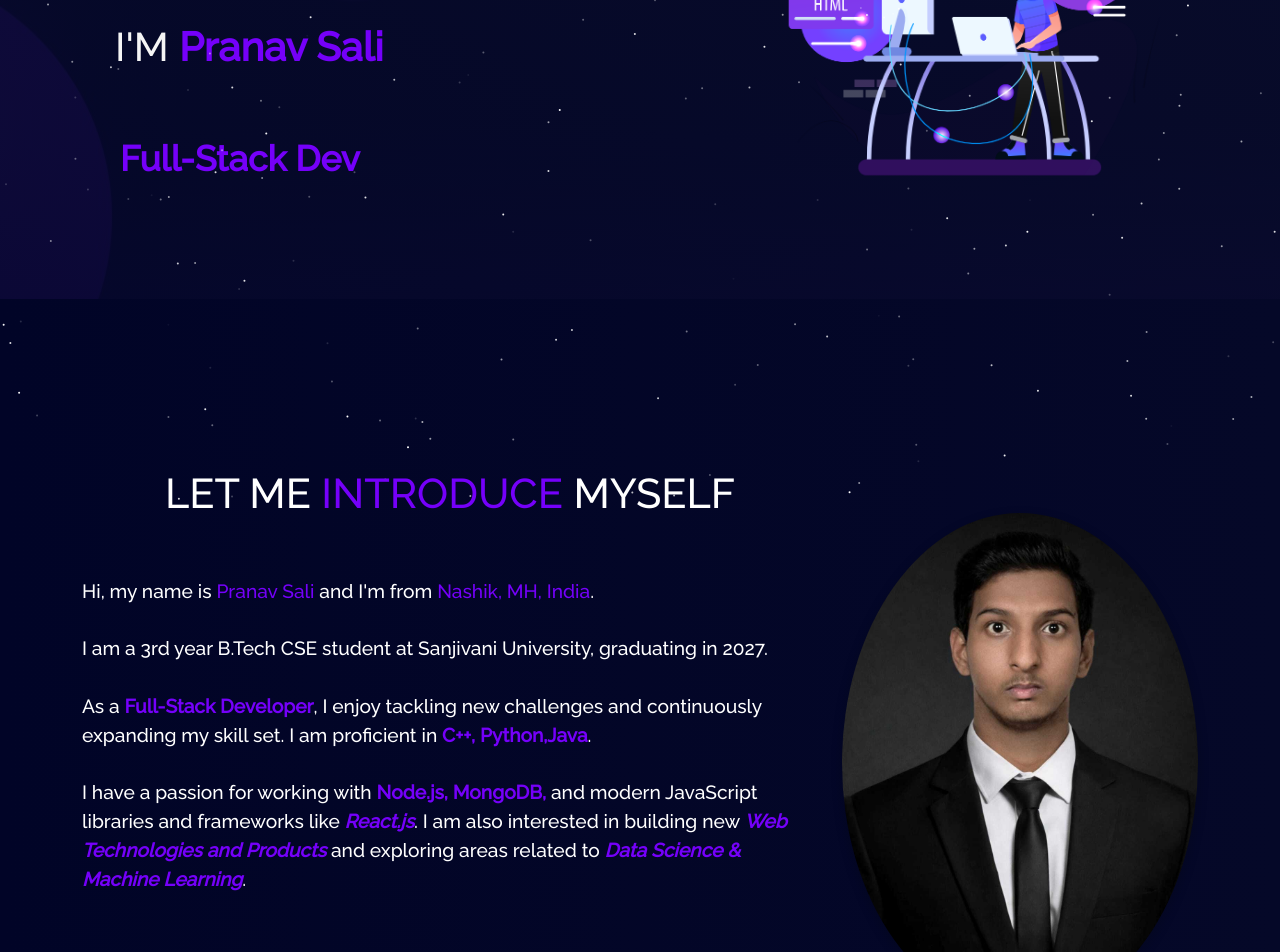
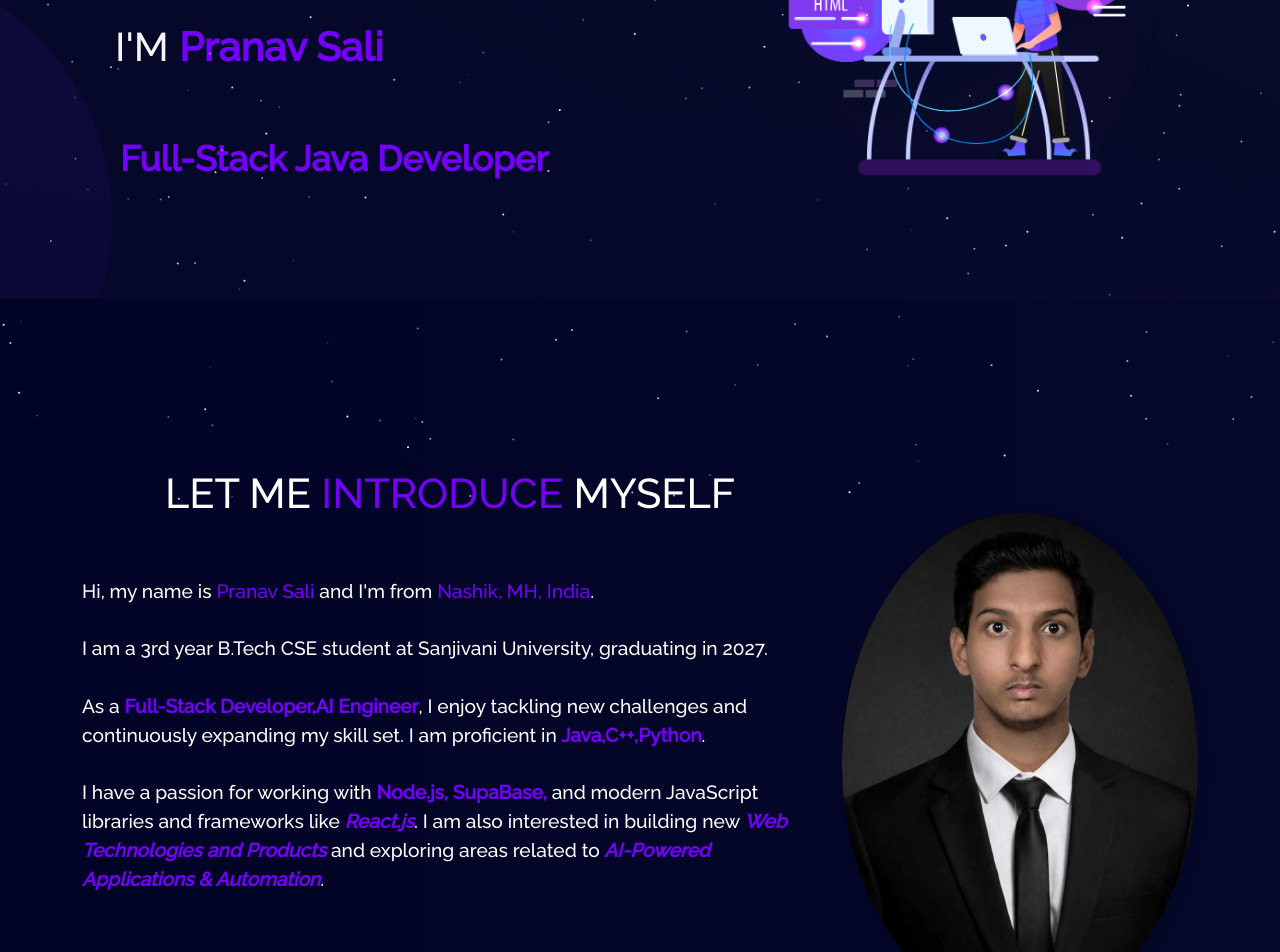
Before and after one commit to Pranavsali77/Portfolio, a React (Create React App) app: page / in a window 1280 px wide. Shown: the part 300-1252 px from the top of the page. Built offline with nearby package versions, Linux system fonts and the light colour scheme.

Commit message:
Updated project files

```diff
--- a/src/components/Home/About.jsx
+++ b/src/components/Home/About.jsx
@@ -24,13 +24,13 @@ const About = () => {
               graduating in 2027.
               <br />
               <br />
-              As a <b className="yellow">Full-Stack Developer</b>, I enjoy
-              tackling new challenges and continuously expanding my skill set. I
-              am proficient in
-              <b className="yellow"> C++, Python,Java</b>.
+              As a <b className="yellow">Full-Stack Developer,AI Engineer</b>, I
+              enjoy tackling new challenges and continuously expanding my skill
+              set. I am proficient in
+              <b className="yellow"> Java,C++,Python</b>.
               <br />
               <br />I have a passion for working with{" "}
-              <b className="yellow">Node.js, MongoDB,</b> and modern JavaScript
+              <b className="yellow">Node.js, SupaBase,</b> and modern JavaScript
               libraries and frameworks like
               <i>
                 <b className="yellow"> React.js</b>
@@ -41,7 +41,7 @@ const About = () => {
               </i>{" "}
               and exploring areas related to
               <i>
-                <b className="yellow"> Data Science & Machine Learning</b>
+                <b className="yellow"> AI-Powered Applications & Automation</b>
               </i>
               .
             </p>
--- a/src/components/Home/Type.jsx
+++ b/src/components/Home/Type.jsx
@@ -5,7 +5,7 @@ const Type = () => {
   return (
     <Typewriter
       options={{
-        strings: ["Full-Stack Developer", "Full-Stack Java Developer"],
+        strings: ["Full-Stack Java Developer", "AI Engineer"],
         autoStart: true,
         loop: true,
         deleteSpeed: 100,
--- a/src/pages/Resume.jsx
+++ b/src/pages/Resume.jsx
@@ -4,7 +4,7 @@ import Button from "react-bootstrap/Button";
 import { AiOutlineDownload } from "react-icons/ai";
 
 import Particle from "../components/Particle";
-import pdf from "../assets/Pranav_Resume.pdf";
+import pdf from "../assets/Pranav_Sali_Resume_final.pdf";
 
 import { Document, Page, pdfjs } from "react-pdf";
 import "react-pdf/dist/esm/Page/AnnotationLayer.css";
```
Also changed, not shown: 2 other files (tests, documents, lock files or other folders).
